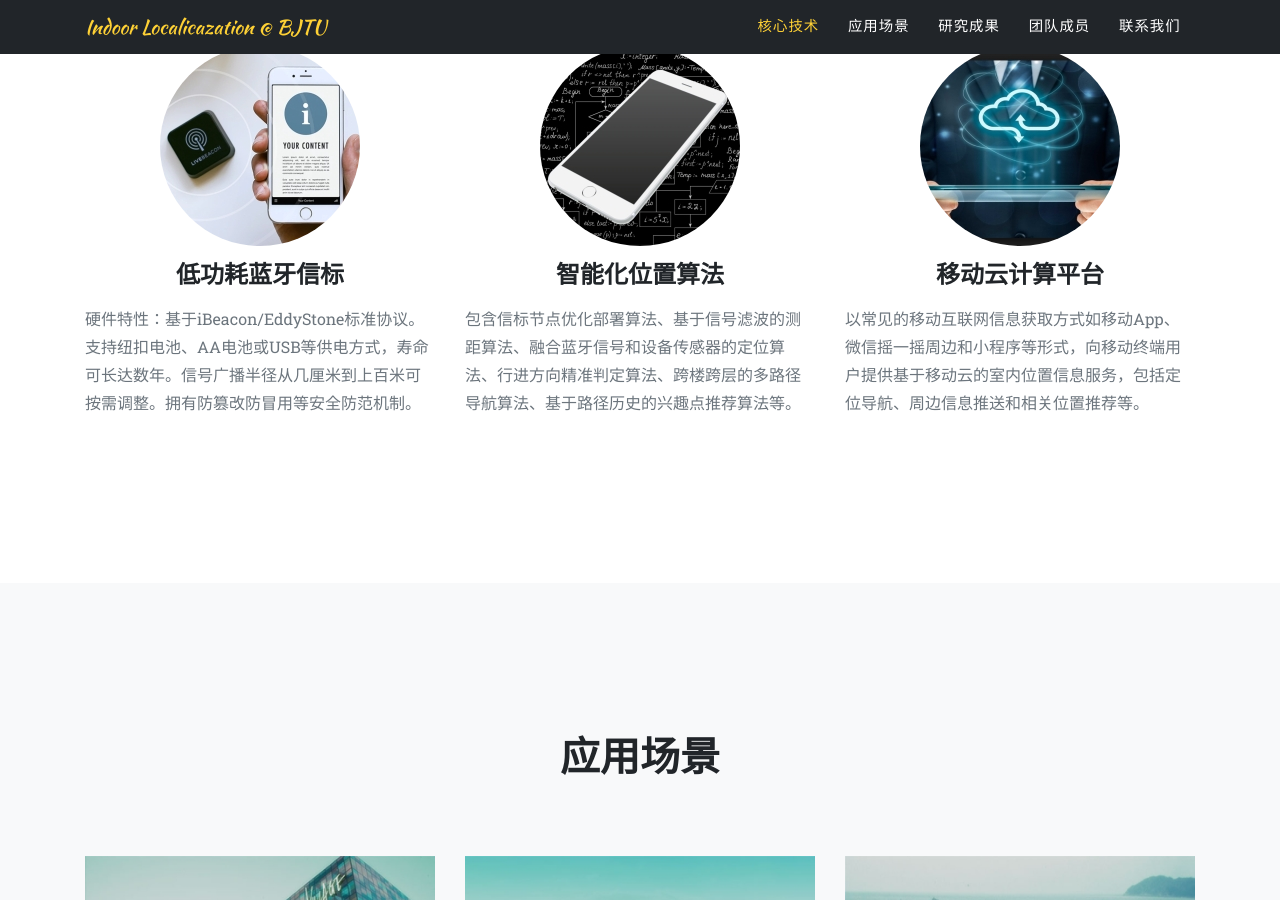
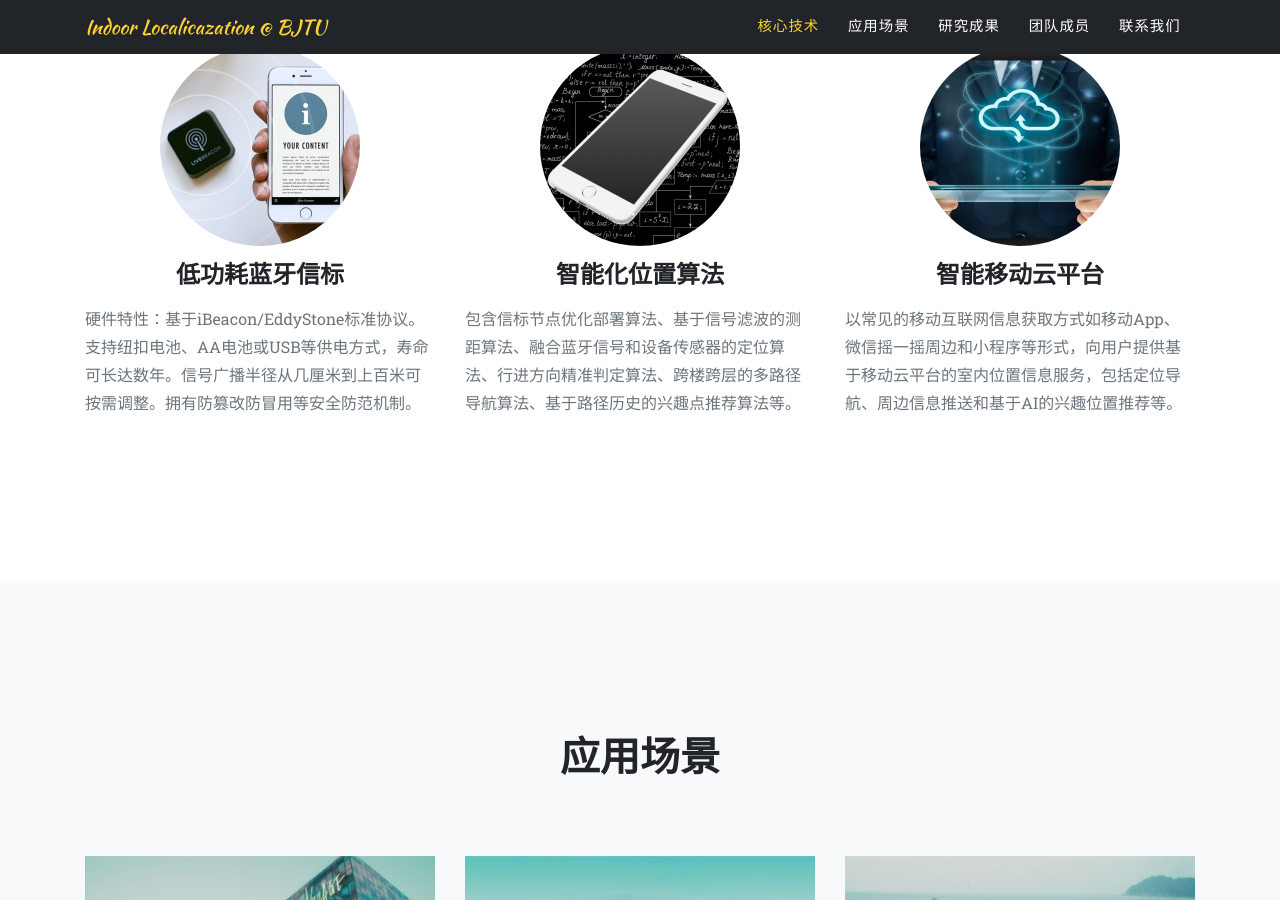
Before and after one commit to fangvv/Homepage, a Jekyll site: the page IndoorLoc/index.html, which Jekyll copies as it is, in a window 1280 px wide and 900 px high, scrolled down 1020 px. Built offline with Jekyll 4.4.1, drawn with Linux system fonts in a browser that asks for light colours; some web fonts are replaced.

Commit message:
Signed-off-by: fangvv <fangvv@gmail.com>

```diff
--- a/IndoorLoc/index.html
+++ b/IndoorLoc/index.html
@@ -91,8 +91,8 @@
           </div>
           <div class="col-md-4" data-aos="fade-up" data-aos-delay="500" data-aos-duration="2000">
             <img class="mx-auto rounded-circle" src="img/about/3.jpg" alt="">
-            <h4 class="service-heading">移动云计算平台</h4>
-            <p class="text-muted text-left">以常见的移动互联网信息获取方式如移动App、微信摇一摇周边和小程序等形式，向移动终端用户提供基于移动云的室内位置信息服务，包括定位导航、周边信息推送和相关位置推荐等。</p>
+            <h4 class="service-heading">智能移动云平台</h4>
+            <p class="text-muted text-left">以常见的移动互联网信息获取方式如移动App、微信摇一摇周边和小程序等形式，向用户提供基于移动云平台的室内位置信息服务，包括定位导航、周边信息推送和基于AI的兴趣位置推荐等。</p>
             </div>
         </div>
       </div>
```
